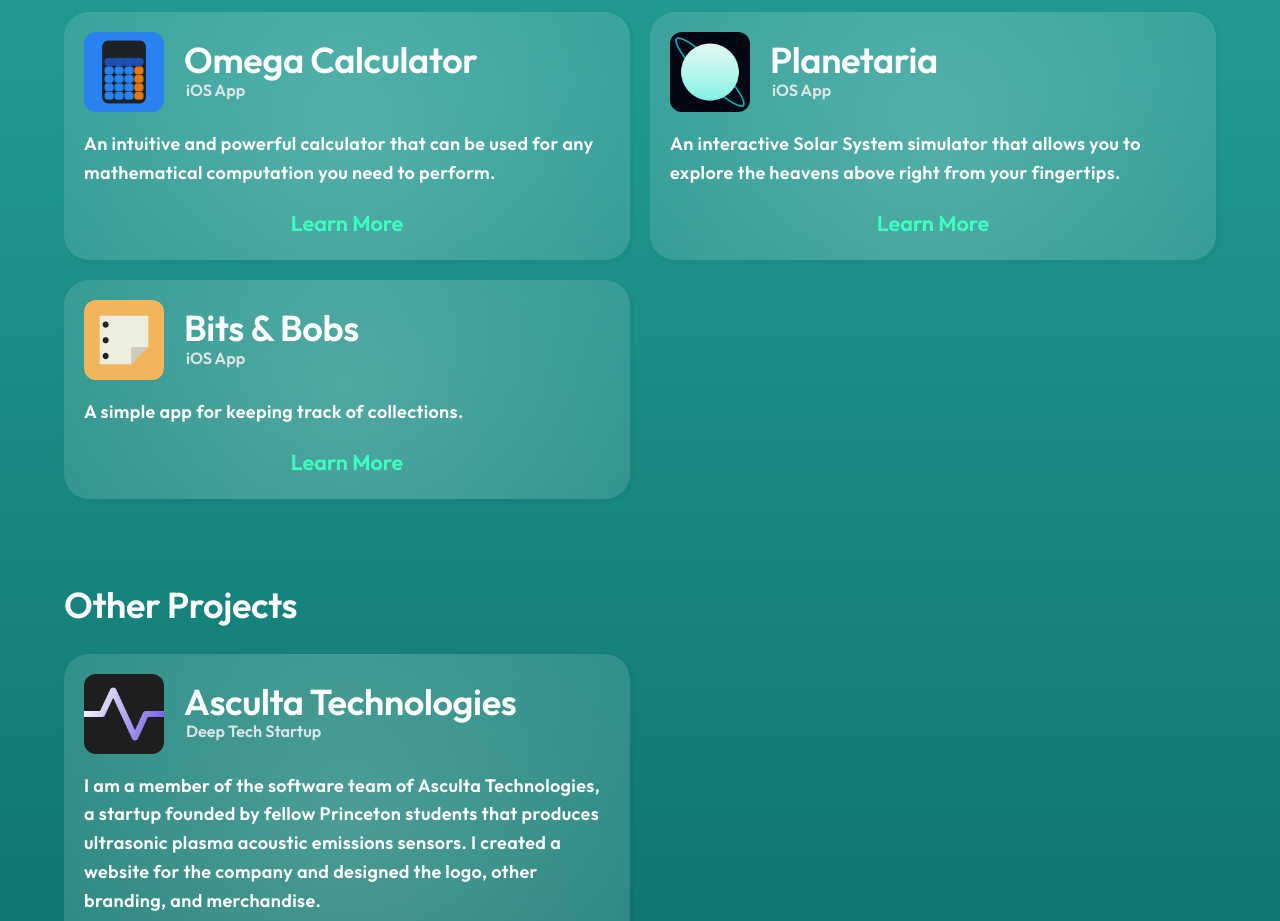
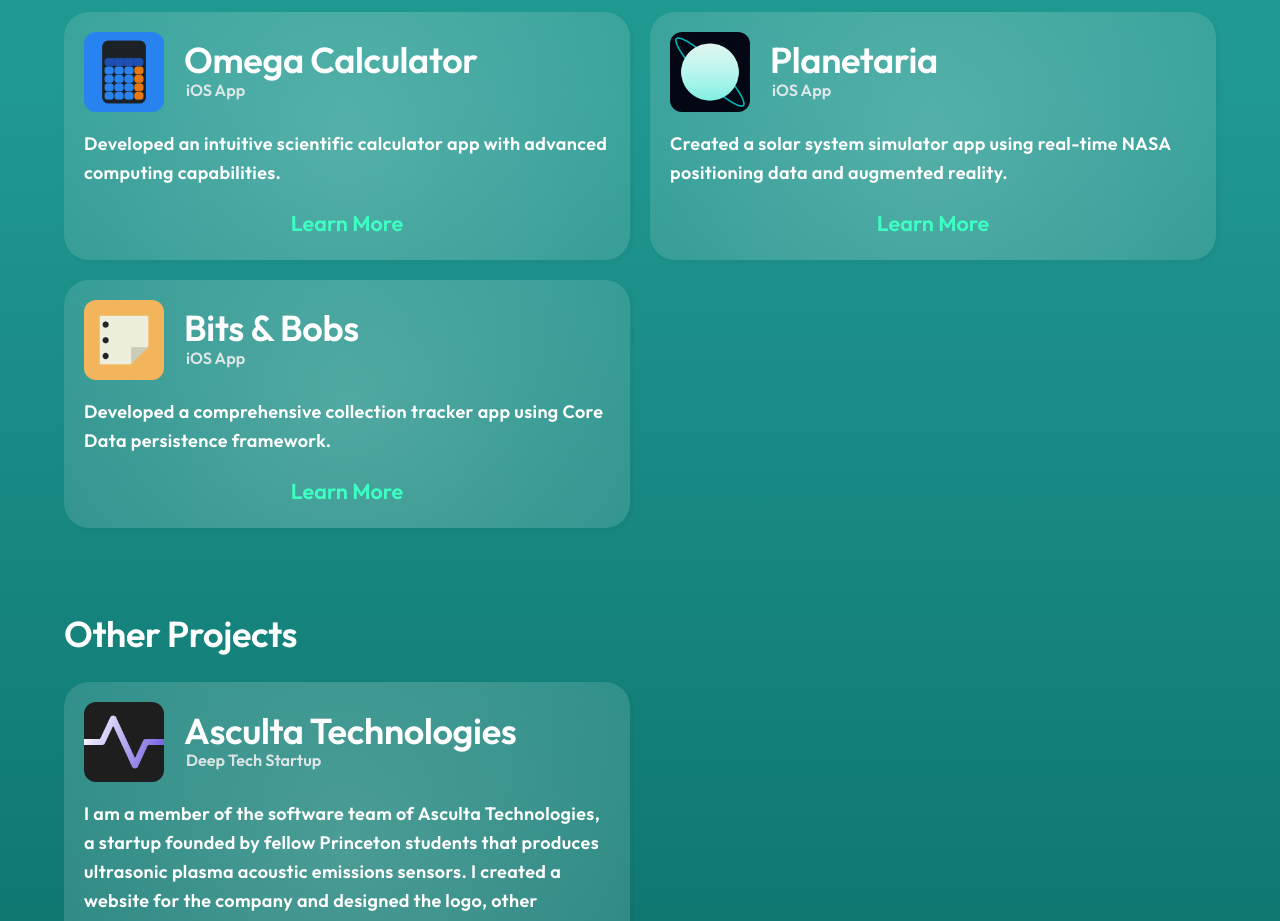
Before and after one commit to joerup/website, a Next.js app: page / in a window 1280 px wide. Shown: the part 1320-2241 px from the top of the page. Built offline with nearby package versions, Linux system fonts and the light colour scheme.

Commit message:
Updated app descriptions

```diff
--- a/src/pages/index.js
+++ b/src/pages/index.js
@@ -52,21 +52,21 @@ export default function Home ({  }) {
           subtitle="iOS App"
           icon="/images/Omega_Classic_Blue.png"
           link="https://www.omegacalculator.com/"
-          desc="An intuitive and powerful calculator that can be used for any mathematical computation you need to perform."
+          desc="Developed an intuitive scientific calculator app with advanced computing capabilities."
         />
         <AppLink
           name="Planetaria"
           subtitle="iOS App"
           icon="/images/Planetaria.png"
           link="https://planetaria.app/"
-          desc="An interactive Solar System simulator that allows you to explore the heavens above right from your fingertips."
+          desc="Created a solar system simulator app using real-time NASA positioning data and augmented reality."
         />
         <AppLink
           name="Bits & Bobs"
           subtitle="iOS App"
           icon="/images/BitsAndBobs.png"
           link="https://github.com/joerup2004/bits-bobs"
-          desc="A simple app for keeping track of collections."
+          desc="Developed a comprehensive collection tracker app using Core Data persistence framework."
         />
       </div>
 
```
